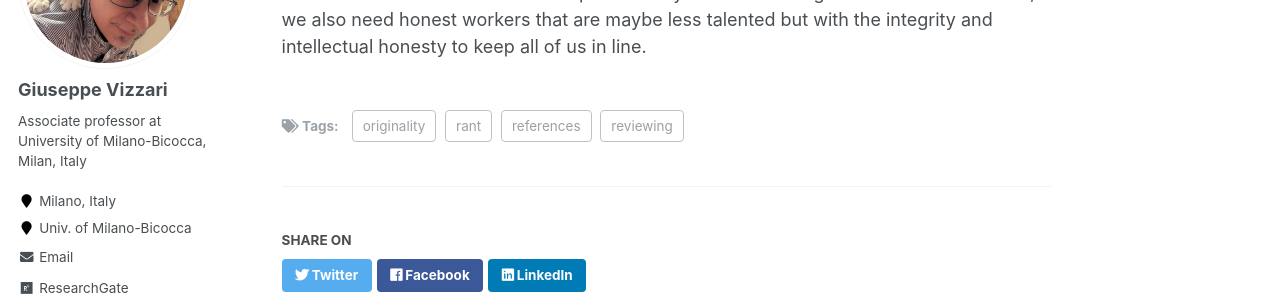
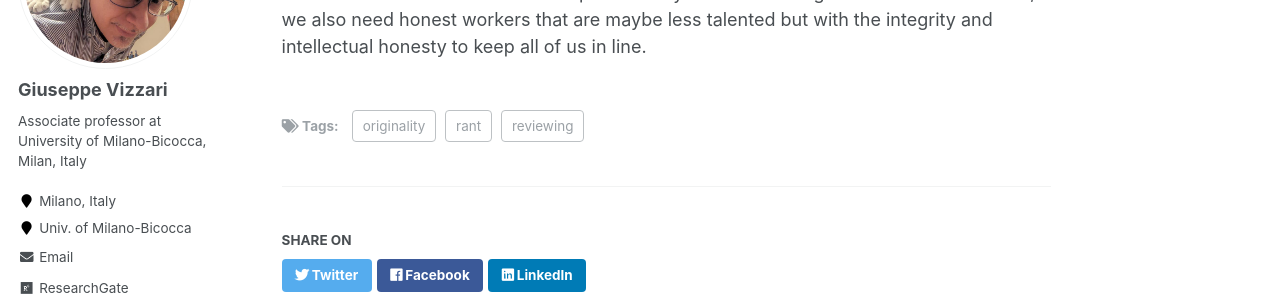
Before and after one commit to GiuseppeVizzari/GiuseppeVizzari.github.io, a Jekyll site: the page built from _posts/2023-11-18-Easy-but-painful.md, in a window 1280 px wide and 900 px high, scrolled down 1694 px. Shown: the part 142-442 px from the top of the window. Built offline with Jekyll 4.4.1, drawn with Linux system fonts in a browser that asks for light colours; some web fonts are replaced.

Commit message:
one less tag?

```diff
--- a/_posts/2023-11-18-Easy-but-painful.md
+++ b/_posts/2023-11-18-Easy-but-painful.md
@@ -5,7 +5,6 @@ date: 2023-11-18
 permalink: /posts/2023/11/Easy-but-painful/
 tags:
   - reviewing
-  - references
   - originality
   - rant
 ---
```
